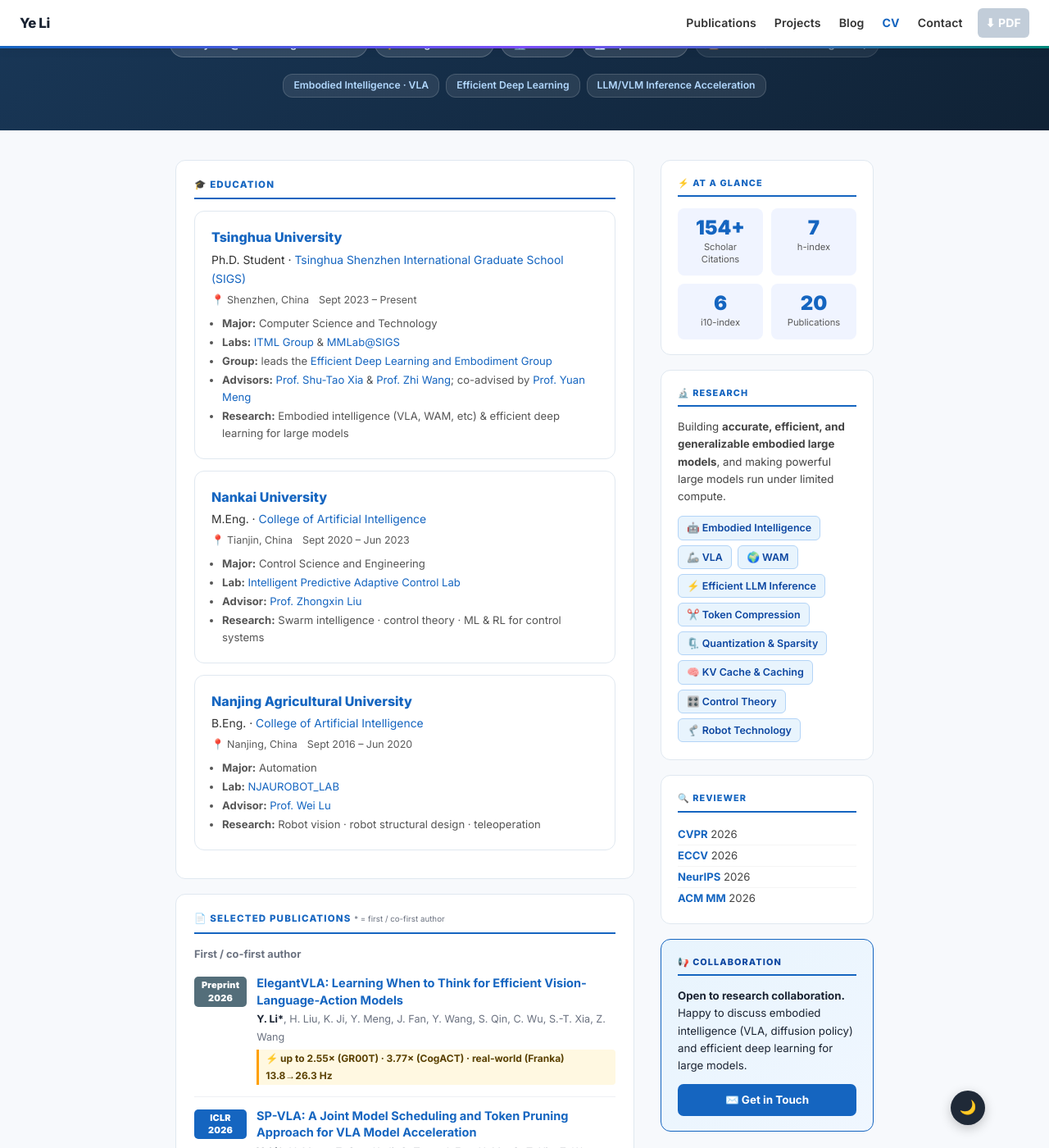
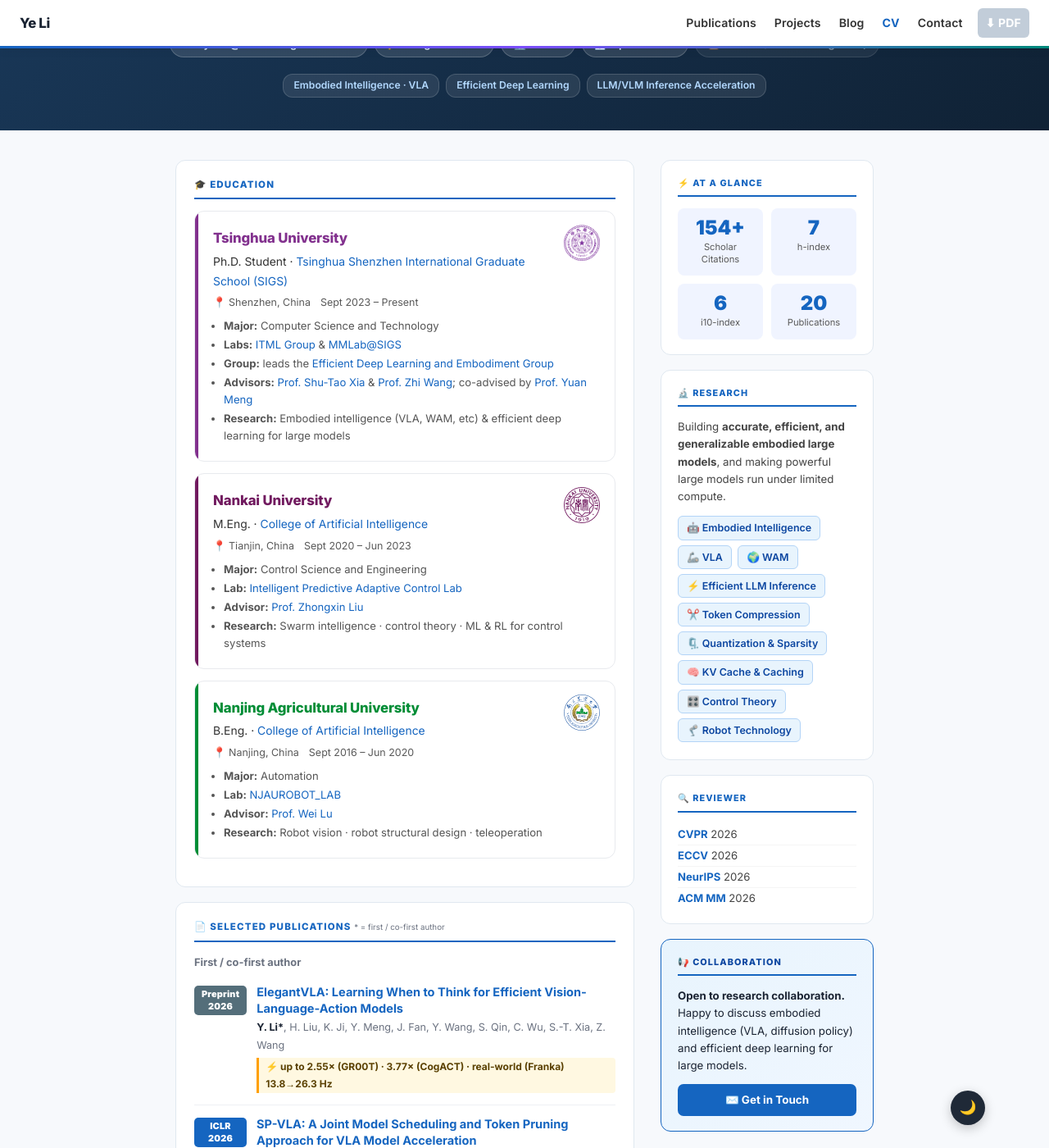
Before and after one commit to ChildTang/childtang.github.io, a Jekyll site: the page built from cv.html, in a window 1280 px wide and 1400 px high, scrolled down 206 px. Shown: the whole window at 82% size. Built offline with Jekyll 4.4.1, drawn with Linux system fonts in a browser that asks for light colours.

Commit message:
Restyle CV education cards with school branding
Minimalist white cards with a hairline border, a slim school-color spine,
school-colored name, and a crisp top-right crest. Uses each school's
official color (Tsinghua purple, Nankai purple, NJAU green) and ships the
three crest images.

Co-authored-by: Cursor <cursoragent@cursor.com>

```diff
--- a/cv.html
+++ b/cv.html
@@ -98,15 +98,28 @@ a:hover{text-decoration:underline}
   border-bottom:2px solid #1565c0;
 }
 
-/* ── Education ── */
-.edu-card{background:#fff;border-radius:12px;border:1.5px solid #e0e8f0;padding:18px 20px;margin-bottom:14px;transition:box-shadow .2s}
-.edu-card:hover{box-shadow:0 4px 18px rgba(21,101,192,.10)}
-.edu-school{font-weight:800;font-size:1.0em;color:#1a2332}
-.edu-degree{font-size:0.87em;color:#333;margin-top:2px}
-.edu-meta{font-size:0.78em;color:#595959;margin-top:2px;display:flex;gap:12px;flex-wrap:wrap}
-.edu-gpa{display:inline-block;background:#e3f2fd;color:#0d47a1;padding:1px 8px;border-radius:4px;font-weight:700;font-size:0.85em}
+/* ── Education (minimalist: white card · hairline · school-color spine + name + crest) ── */
+.edu-card{position:relative;overflow:hidden;background:#fff;border:1px solid #e8eaee;border-radius:12px;padding:18px 22px;margin-bottom:14px;transition:box-shadow .25s,transform .25s,border-color .25s}
+.edu-card:hover{transform:translateY(-2px);box-shadow:0 8px 24px rgba(20,30,50,.08);border-color:#dfe2e7}
+/* slim school-color spine on the left */
+.edu-card::before{content:'';position:absolute;left:0;top:0;bottom:0;width:4px;background:var(--school,#1565c0);transition:width .25s}
+.edu-card:hover::before{width:6px}
+/* crisp full-color crest, top-right */
+.edu-logo{position:absolute;right:18px;top:16px;width:44px;height:44px;z-index:2;background-size:contain;background-repeat:no-repeat;background-position:center;transition:transform .3s}
+.edu-card:hover .edu-logo{transform:scale(1.1)}
+.edu-school{font-weight:800;font-size:1.05em;letter-spacing:-.01em;padding-right:56px}
+.edu-school a{color:var(--school,#1565c0)}
+.edu-degree{font-size:0.87em;color:#333;margin-top:3px;padding-right:56px}
+.edu-meta{font-size:0.78em;color:#595959;margin-top:3px;display:flex;gap:12px;flex-wrap:wrap}
 .edu-notes{font-size:0.82em;color:#555;margin-top:8px;line-height:1.6;padding-left:1em}
 .edu-notes li{margin-bottom:2px}
+/* per-school official colors + crest */
+.edu-tsinghua{--school:#82318e}  /* 清华紫 (CMYK 58/90/0/0) */
+.edu-nankai{--school:#711a5f}    /* 南开紫·青莲紫 (RGB 126,12,110) */
+.edu-njau{--school:#008d36}      /* 南农深绿 (CMYK 80/0/100/0) */
+.edu-tsinghua .edu-logo{background-image:url(/images/logo-tsinghua.png)}
+.edu-nankai .edu-logo{background-image:url(/images/logo-nankai.png)}
+.edu-njau .edu-logo{background-image:url(/images/logo-njau.png)}
 
 /* ── Publications ── */
 .pub-item{display:flex;gap:12px;padding:13px 0;border-bottom:1px solid #eef0f4;align-items:flex-start}
@@ -182,17 +195,20 @@ body.dark-mode .masthead-nav a{color:#c9d1d9 !important}
 body.dark-mode .masthead-nav a:hover{color:#58a6ff !important;background:#21262d}
 body.dark-mode .masthead-nav a.nav-active{color:#58a6ff !important}
 body.dark-mode .sec-title{color:#58a6ff;border-bottom-color:#388bfd}
-body.dark-mode .edu-card,
 body.dark-mode .sidebar-card,
-body.dark-mode .main-section{background:#161b22;border-color:#30363d}
-body.dark-mode .edu-card:hover{box-shadow:0 4px 18px rgba(0,0,0,.5)}
-body.dark-mode .edu-school,
+body.dark-mode .main-section,
+body.dark-mode .edu-card{background:#161b22;border-color:#30363d}
+body.dark-mode .edu-card:hover{box-shadow:0 8px 24px rgba(0,0,0,.5);border-color:#3a414b}
 body.dark-mode .pub-title,
 body.dark-mode .pub-authors strong{color:#e6edf3}
 body.dark-mode .edu-degree{color:#c9d1d9}
 body.dark-mode .edu-meta{color:#8b949e}
+/* lighten school colors on dark bg for the spine + school name */
+body.dark-mode .edu-tsinghua{--school:#d18fd8}
+body.dark-mode .edu-nankai{--school:#d77ec0}
+body.dark-mode .edu-njau{--school:#45c46e}
+body.dark-mode .edu-school a{color:var(--school)}
 body.dark-mode .edu-notes{color:#adbac7}
-body.dark-mode .edu-gpa{background:#0d2137;color:#79c0ff}
 body.dark-mode .pub-item{border-bottom-color:#30363d}
 body.dark-mode .pub-title a{color:#58a6ff}
 body.dark-mode .pub-authors{color:#8b949e}
@@ -272,7 +288,8 @@ body.dark-mode .sec-title span[style*="color:#6b7280"]{color:#8b949e !important}
   <div class="main-section">
     <div class="sec-title">🎓 Education</div>
 
-    <div class="edu-card">
+    <div class="edu-card edu-tsinghua">
+      <div class="edu-logo" aria-hidden="true"></div>
       <div class="edu-school"><a href="https://www.tsinghua.edu.cn/en/" target="_blank" rel="noopener noreferrer">Tsinghua University</a></div>
       <div class="edu-degree">Ph.D. Student · <a href="https://www.sigs.tsinghua.edu.cn/" target="_blank" rel="noopener noreferrer">Tsinghua Shenzhen International Graduate School (SIGS)</a></div>
       <div class="edu-meta"><span>📍 Shenzhen, China</span><span>Sept 2023 – Present</span></div>
@@ -285,7 +302,8 @@ body.dark-mode .sec-title span[style*="color:#6b7280"]{color:#8b949e !important}
       </ul>
     </div>
 
-    <div class="edu-card">
+    <div class="edu-card edu-nankai">
+      <div class="edu-logo" aria-hidden="true"></div>
       <div class="edu-school"><a href="https://en.nankai.edu.cn/" target="_blank" rel="noopener noreferrer">Nankai University</a></div>
       <div class="edu-degree">M.Eng. · <a href="https://ai.nankai.edu.cn/" target="_blank" rel="noopener noreferrer">College of Artificial Intelligence</a></div>
       <div class="edu-meta"><span>📍 Tianjin, China</span><span>Sept 2020 – Jun 2023</span></div>
@@ -297,7 +315,8 @@ body.dark-mode .sec-title span[style*="color:#6b7280"]{color:#8b949e !important}
       </ul>
     </div>
 
-    <div class="edu-card">
+    <div class="edu-card edu-njau">
+      <div class="edu-logo" aria-hidden="true"></div>
       <div class="edu-school"><a href="https://english.njau.edu.cn/" target="_blank" rel="noopener noreferrer">Nanjing Agricultural University</a></div>
       <div class="edu-degree">B.Eng. · <a href="https://ai.njau.edu.cn/" target="_blank" rel="noopener noreferrer">College of Artificial Intelligence</a></div>
       <div class="edu-meta"><span>📍 Nanjing, China</span><span>Sept 2016 – Jun 2020</span></div>
```
Also changed, not shown: images/logo-nankai.png (added), images/logo-njau.png (added), images/logo-tsinghua.png (added).
